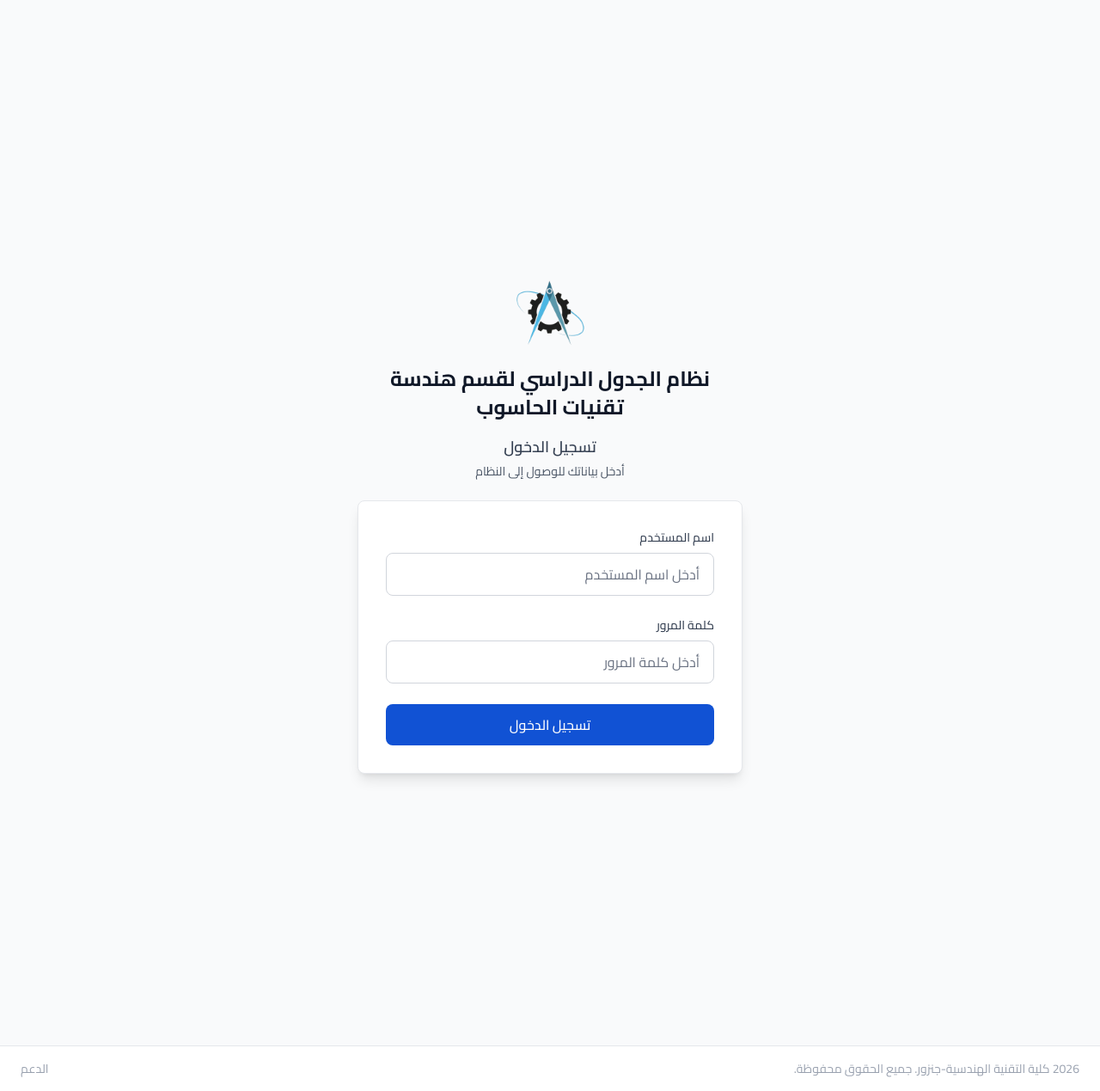
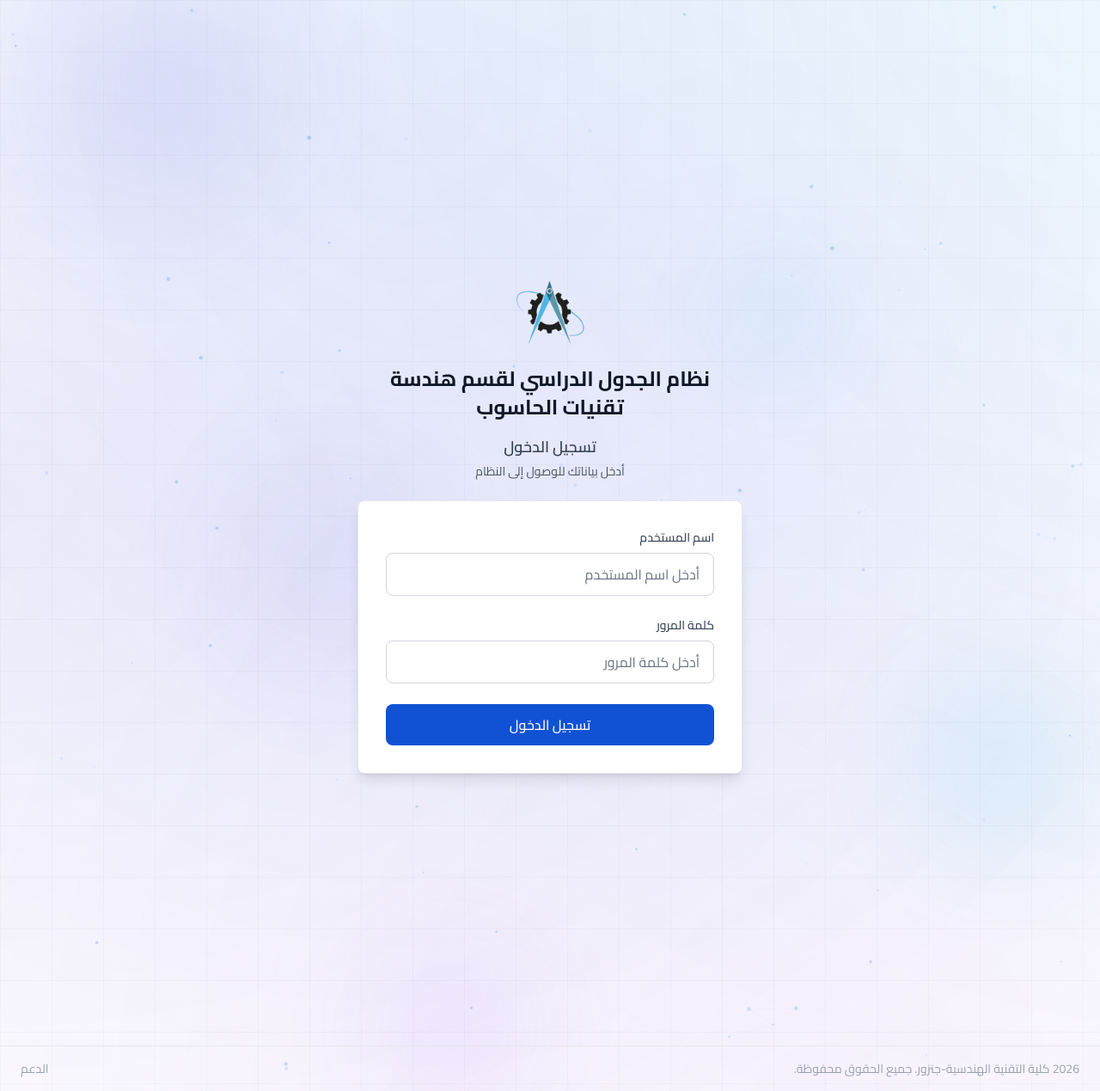
Before and after one commit to mohammedsamisagheer-code/schedules, a PHP site: page /login.php in a window 1280 px wide. Shown: the whole page at 86% size. Run offline with PHP 8.4, Linux system fonts and the light colour scheme; data that the repository does not hold is empty; some web fonts are replaced.

Commit message:
add animated background for login

```diff
--- a/assets/CSS/style.css
+++ b/assets/CSS/style.css
@@ -2357,6 +2357,30 @@ td.drag-over {
   z-index: 1;
 }
 
+.login-body {
+  position: relative;
+  background: #fff;
+  overflow-x: hidden;
+}
+
+.login-bg-light .landing-gradient {
+  background:
+    radial-gradient(ellipse at 20% 50%, rgba(72, 49, 212, 0.08) 0%, transparent 55%),
+    radial-gradient(ellipse at 80% 20%, rgba(0, 172, 237, 0.07) 0%, transparent 55%),
+    radial-gradient(ellipse at 60% 80%, rgba(138, 43, 226, 0.06) 0%, transparent 55%),
+    radial-gradient(ellipse at 40% 30%, rgba(17, 82, 212, 0.07) 0%, transparent 50%);
+}
+
+.login-bg-light .orb {
+  opacity: 0.3;
+}
+
+.login-bg-light .landing-grid {
+  background-image:
+    linear-gradient(rgba(15, 23, 42, 0.035) 1px, transparent 1px),
+    linear-gradient(90deg, rgba(15, 23, 42, 0.035) 1px, transparent 1px);
+}
+
 .landing-content {
   position: relative;
   z-index: 10;
--- a/login.php
+++ b/login.php
@@ -99,8 +99,18 @@ if ($_SERVER['REQUEST_METHOD'] === 'POST') {
     <link rel="stylesheet" href="assets/CSS/style.css">
     <link href="assets/fonts/cairo.css" rel="stylesheet"/>
 </head>
-<body class="font-sans antialiased bg-gray-50 min-h-screen flex flex-col">
-    <div class="flex-1 flex items-center justify-center px-4 py-8">
+<body class="login-body font-sans antialiased min-h-screen flex flex-col">
+    <div class="landing-bg login-bg-light" aria-hidden="true">
+        <div class="landing-gradient"></div>
+        <div class="orb orb-1"></div>
+        <div class="orb orb-2"></div>
+        <div class="orb orb-3"></div>
+        <div class="orb orb-4"></div>
+        <div class="orb orb-5"></div>
+        <div class="landing-grid"></div>
+        <canvas id="particleCanvas" class="landing-particles"></canvas>
+    </div>
+    <div class="relative z-10 flex-1 flex items-center justify-center px-4 py-8">
     <div class="max-w-md w-full space-y-6">
         <!-- Header -->
         <div class="text-center">
@@ -150,7 +160,7 @@ if ($_SERVER['REQUEST_METHOD'] === 'POST') {
     </div>
 
         <!-- Footer -->
-        <footer class="w-full border-t border-gray-200 bg-white">
+        <footer class="relative z-10 w-full border-t border-gray-200 bg-white/90 backdrop-blur-sm">
             <div class="max-w-7xl mx-auto px-6 py-4 flex flex-col md:flex-row justify-between items-center gap-3">
                 <p class="text-sm text-gray-400"> 2026 <?php echo htmlspecialchars(COLLEGE_NAME); ?>. جميع الحقوق محفوظة.</p>
                 <div class="flex gap-6">
@@ -158,6 +168,105 @@ if ($_SERVER['REQUEST_METHOD'] === 'POST') {
                 </div>
             </div>
         </footer>
+<script>
+(function() {
+    const canvas = document.getElementById('particleCanvas');
+    if (!canvas) return;
+
+    const ctx = canvas.getContext('2d');
+    let particles = [];
+    let mouse = { x: null, y: null };
+    const PARTICLE_COUNT = 80;
+
+    function resizeCanvas() {
+        canvas.width = window.innerWidth;
+        canvas.height = window.innerHeight;
+    }
+
+    class Particle {
+        constructor() {
+            this.reset();
+        }
+
+        reset() {
+            this.x = Math.random() * canvas.width;
+            this.y = Math.random() * canvas.height;
+            this.size = Math.random() * 2 + 0.5;
+            this.speedX = (Math.random() - 0.5) * 0.8;
+            this.speedY = (Math.random() - 0.5) * 0.8;
+            this.opacity = Math.random() * 0.22 + 0.08;
+        }
+
+        update() {
+            this.x += this.speedX;
+            this.y += this.speedY;
+
+            if (mouse.x !== null) {
+                const dx = mouse.x - this.x;
+                const dy = mouse.y - this.y;
+                const dist = Math.sqrt(dx * dx + dy * dy);
+
+                if (dist < 120) {
+                    this.x -= dx * 0.02;
+                    this.y -= dy * 0.02;
+                }
+            }
+
+            if (this.x < 0 || this.x > canvas.width) this.speedX *= -1;
+            if (this.y < 0 || this.y > canvas.height) this.speedY *= -1;
+        }
+
+        draw() {
+            ctx.beginPath();
+            ctx.arc(this.x, this.y, this.size, 0, Math.PI * 2);
+            ctx.fillStyle = `rgba(59, 130, 246, ${this.opacity})`;
+            ctx.fill();
+        }
+    }
+
+    function connectParticles() {
+        for (let a = 0; a < particles.length; a++) {
+            for (let b = a + 1; b < particles.length; b++) {
+                const dx = particles[a].x - particles[b].x;
+                const dy = particles[a].y - particles[b].y;
+                const dist = Math.sqrt(dx * dx + dy * dy);
+
+                if (dist < 150) {
+                    ctx.beginPath();
+                    ctx.strokeStyle = `rgba(59, 130, 246, ${0.06 * (1 - dist / 150)})`;
+                    ctx.lineWidth = 0.5;
+                    ctx.moveTo(particles[a].x, particles[a].y);
+                    ctx.lineTo(particles[b].x, particles[b].y);
+                    ctx.stroke();
+                }
+            }
+        }
+    }
+
+    function animateParticles() {
+        ctx.clearRect(0, 0, canvas.width, canvas.height);
+        particles.forEach((particle) => {
+            particle.update();
+            particle.draw();
+        });
+        connectParticles();
+        requestAnimationFrame(animateParticles);
+    }
+
+    resizeCanvas();
+    window.addEventListener('resize', resizeCanvas);
+    window.addEventListener('mousemove', (event) => {
+        mouse.x = event.clientX;
+        mouse.y = event.clientY;
+    });
+
+    for (let i = 0; i < PARTICLE_COUNT; i++) {
+        particles.push(new Particle());
+    }
+
+    animateParticles();
+})();
+</script>
 <?php if ($locked_seconds > 0): ?>
 <script>
 (function() {
```
